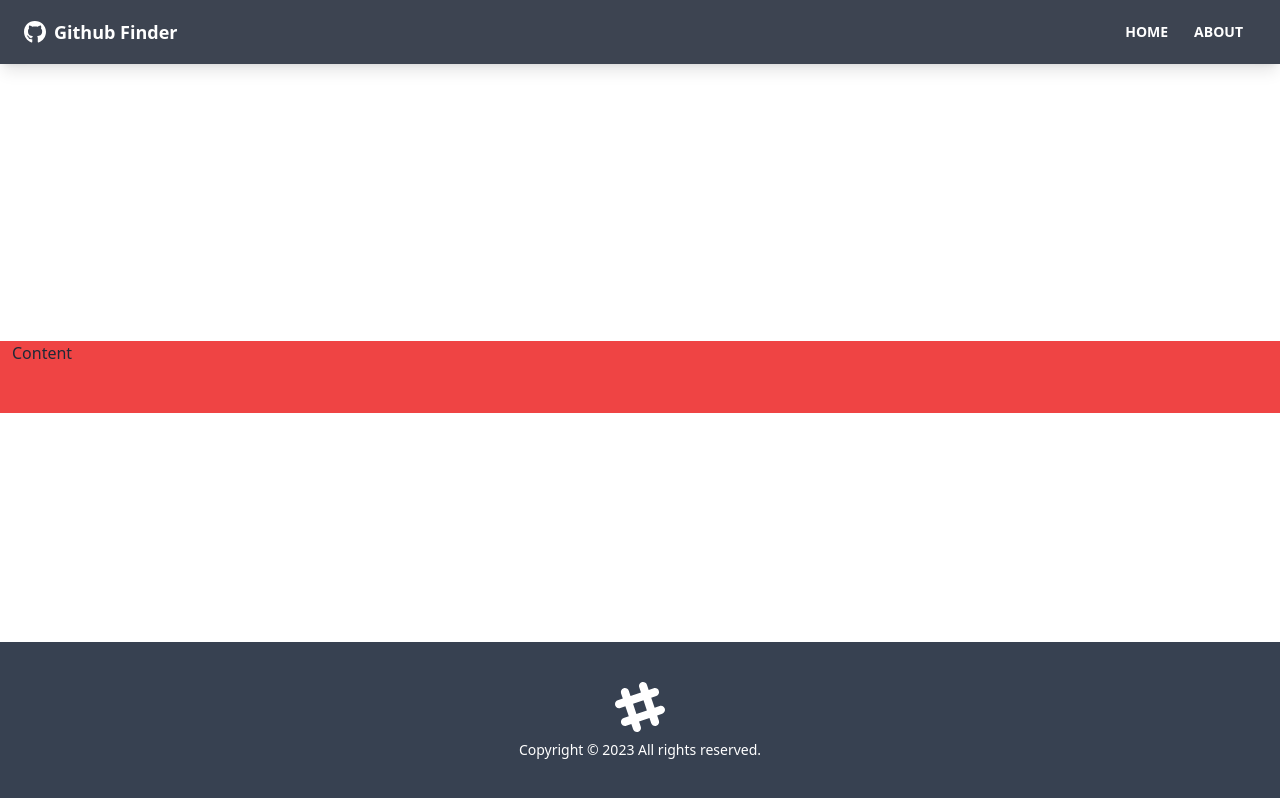
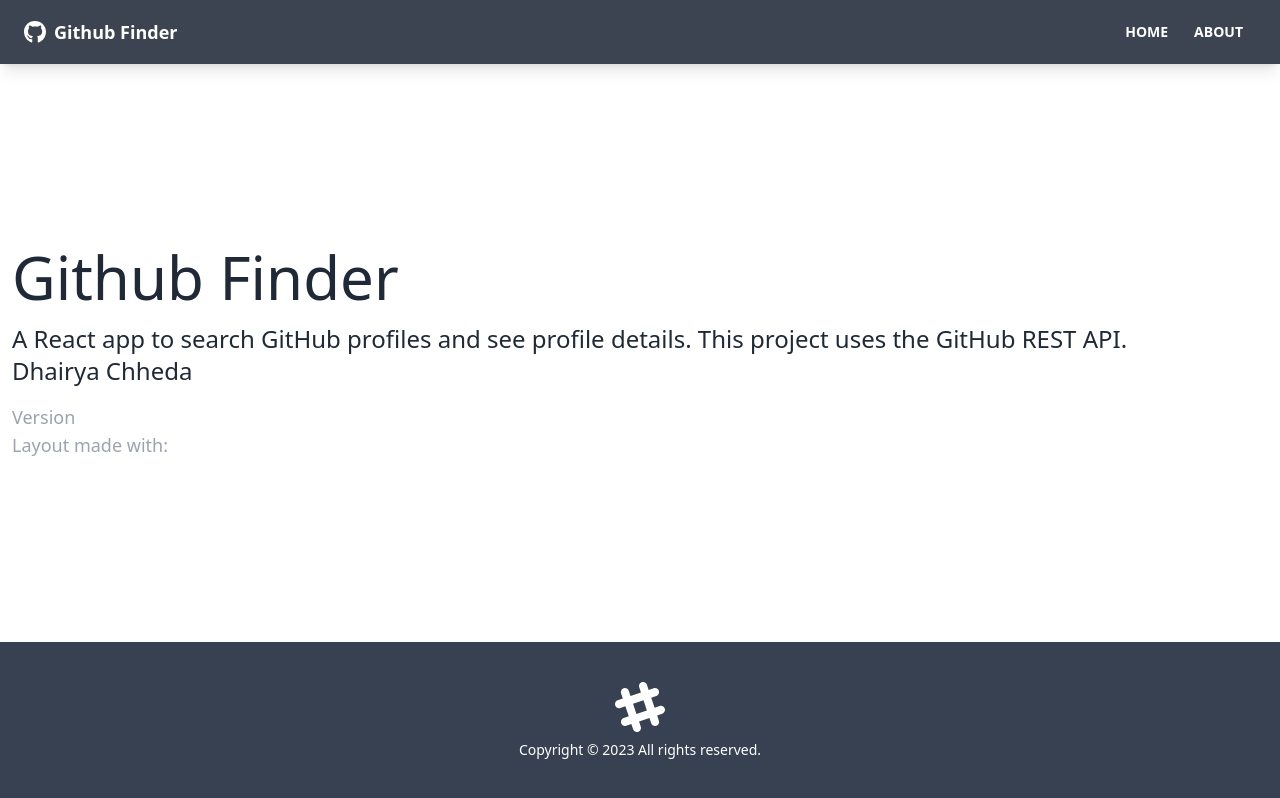
Before and after one commit to cdhairya/github-finder, a React (Create React App) app: page /about in a window 1280 px wide. Built offline with nearby package versions, Linux system fonts and the light colour scheme.

Commit message:
About page

```diff
--- a/src/App.js
+++ b/src/App.js
@@ -1,13 +1,23 @@
 import { BrowserRouter, Routes, Route } from "react-router-dom";
 import Navbar from "./components/layout/Navbar";
 import Footer from "./components/layout/Footer";
+import Home from "./pages/Home";
+import About from "./pages/About";
+import NotFound from "./pages/NotFound";
 
 function App() {
   return (
     <BrowserRouter>
       <div className="flex flex-col justify-between h-screen">
         <Navbar />
-        <main className="bg-red-500 container px-3 mx-auto pb-12">Content</main>
+        <main className="container px-3 mx-auto pb-12">
+          <Routes>
+            <Route path="/" element={<Home />} />
+            <Route path="/about" element={<About />} />
+            <Route path="/notfound" element={<NotFound />} />
+            <Route path="/*" element={<NotFound />} />
+          </Routes>
+        </main>
         <Footer />
       </div>
     </BrowserRouter>
--- a/src/components/layout/Navbar.jsx
+++ b/src/components/layout/Navbar.jsx
@@ -18,7 +18,7 @@
             <Link to="/" className="btn btn-ghost btn-sm rounded-btn">
               Home
             </Link>
-            <Link to="/" className="btn btn-ghost btn-sm rounded-btn">
+            <Link to="/about" className="btn btn-ghost btn-sm rounded-btn">
               About
             </Link>
           </div>
--- /dev/null
+++ b/src/pages/About.jsx
@@ -0,0 +1,21 @@
+function About() {
+  return (
+    <div>
+      <h1 className="text-6xl mb-4">Github Finder</h1>
+      <p className="text-2xl mb-4 font-light">
+        A React app to search GitHub profiles and see profile details. This
+        project uses the GitHub REST API.
+        <strong className="block">Dhairya Chheda</strong>
+      </p>
+      <p className="text-lg text-gray-400">
+        Version <span className="text-white">1.0.0</span>
+      </p>
+      <p className="text-lg text-gray-400">
+        Layout made with:{" "}
+        <span className="text-white">TailwindCSS & DaisyUI</span>
+      </p>
+    </div>
+  );
+}
+
+export default About;
--- /dev/null
+++ b/src/pages/Home.jsx
@@ -0,0 +1,9 @@
+function Home() {
+  return (
+    <div>
+      <h1 className="text-6xl">Home</h1>
+    </div>
+  );
+}
+
+export default Home;
--- /dev/null
+++ b/src/pages/NotFound.jsx
@@ -0,0 +1,5 @@
+function NotFound() {
+  return <div>NotFound</div>;
+}
+
+export default NotFound;
```
